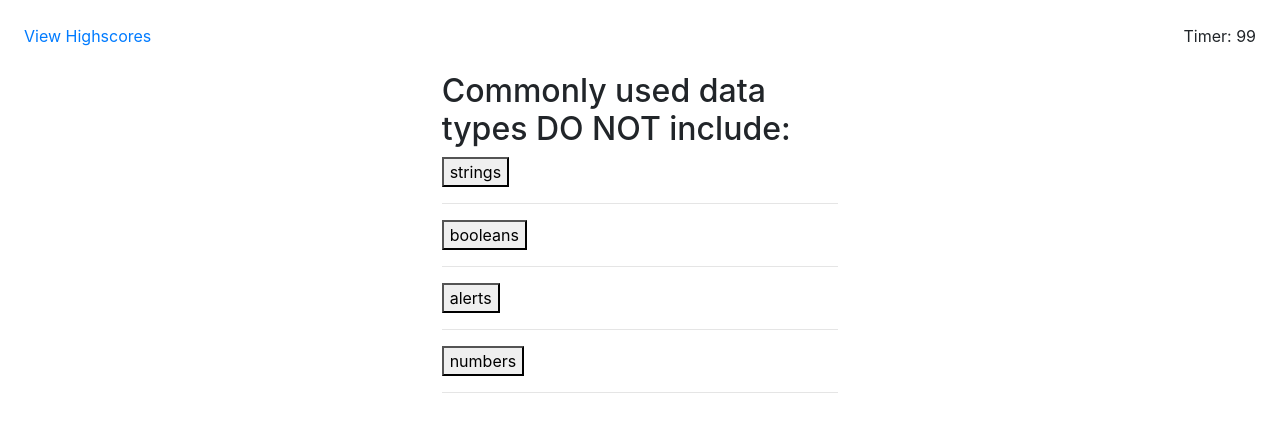
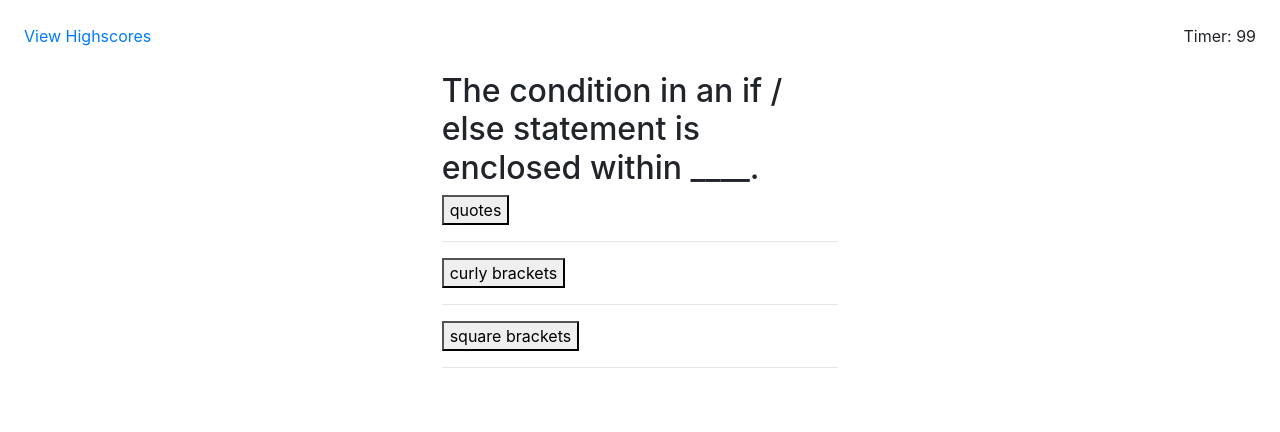
Before and after one commit to jlovejo2/Trivia_quiz, a plain HTML site: page index.html in a window 1280 px wide. Both pictures are taken after a click on the button "Start Quiz". Drawn offline with nearby package versions, Linux system fonts and the light colour scheme.

Commit message:
completed correct answer function which generates second question from right answer

```diff
--- a/index.html
+++ b/index.html
@@ -6,7 +6,12 @@
     <meta http-equiv="X-UA-Compatible" content="ie=edge">
     <link rel="stylesheet" href="https://stackpath.bootstrapcdn.com/bootstrap/4.3.1/css/bootstrap.min.css" integrity="sha384-ggOyR0iXCbMQv3Xipma34MD+dH/1fQ784/j6cY/iJTQUOhcWr7x9JvoRxT2MZw1T" crossorigin="anonymous">
     <title>Trivia Quiz</title>
-
+<!--Link to Bootstrap-->
+<link rel="stylesheet" href="https://stackpath.bootstrapcdn.com/bootstrap/4.3.1/css/bootstrap.min.css" integrity="sha384-ggOyR0iXCbMQv3Xipma34MD+dH/1fQ784/j6cY/iJTQUOhcWr7x9JvoRxT2MZw1T" crossorigin="anonymous">
+<!--Link to CSS style sheet-->
+<link rel="stylesheet" text="text/css" href="css/style.css">
+<!--Link to reset CSS-->
+<link rel="stylesheet" text="text/css" href="reset.css">
 </head>
 <body>
     <div class="container-fluid">
--- a/javascript/javascript.js
+++ b/javascript/javascript.js
@@ -16,6 +16,8 @@ var interval;
 var quiz_content = document.querySelector(".quiz_content");
 var quiz_title = document.querySelector("#quiz_title");
 var quiz_instr = document.getElementById("quiz_instr");
+var wrong = document.querySelector(".answer");
+var correct = document.getElementById("correct_answer");
 // var q1_title = document.questions1.title
 
 console.log(quiz_content);
@@ -24,39 +26,80 @@ console.log(quiz_title);
 
 
 function startQuiz() {
+
+    var x = questions1[0].choices
+
     document.getElementById("timer").innerHTML = "Timer: " + time;
     interval = setInterval(countDown, 1000)
     quiz_title.textContent = questions1[0].title;
     quiz_q = "";
     quizButton.parentNode.removeChild(quizButton);
     quiz_instr.parentNode.removeChild(quiz_instr);
-    var x = questions1[0].choices
-    console.log(x);
-    for (i=0; i < x.length; i++) {
+
+    for (i = 0; i < x.length; i++) {
         var newEl = document.createElement("button");
         var br = document.createElement("br");
         var hr = document.createElement("hr");
         newEl.setAttribute("class", "answer");
+        // newEl.onclick = wrong_answer;
         newEl.innerHTML = x[i];
         quiz_content.appendChild(newEl);
         quiz_content.appendChild(br);
         quiz_content.appendChild(hr);
+
+        if (x[i] === questions1[0].answer) {
+            console.log("woohoo!!");
+            newEl.setAttribute("id", "correct_answer");
+            newEl.onclick = correct_answer(1);
+        }
     }
+    document.getElementById("correct_answer").setAttribute("style", "color: red;");
 }
 
-function countDown(){
+function correct_answer(a) {
+
+    var x = questions1[a].choices;
+    var answer = document.querySelectorAll(".answer");
+
+    quiz_title.textContent = questions1[a].title;
+
+    for (i=0; i < answer.length; i++) {
+    answer[i].innerHTML = x[i];
+
+    if (x[i] === questions1[a].answer) {
+        console.log("woohoo!!");
+        answer[i].removeAttribute(onclick);
+        answer[i].setAttribute("id", "correct_answer");
+        answer[i].onclick = correct_answer(2);
+    } else {
+        answer[i].removeAttribute(onclick);
+        answer[i].removeAttribute("id");
+        answer[i].removeAttribute("style");
+        // answer[i].onclick = wrong_answer.
+    }
+    }
+    document.getElementById("correct_answer").setAttribute("style", "color: red;");
+}
+
+// function wrong_answer()
+
+function countDown() {
     document.getElementById("timer").innerHTML = "Timer: " + time;
 
-        if (time >= 0) {
+    if (time >= 0) {
         // Get timer to countdown continously
         time--;
-        }
-        // If the count down is finished, write some text
-        else {
+    }
+    // If the count down is finished, write some text
+    else {
         clearInterval(time);
         document.getElementById("timer").innerHTML = "EXPIRED";
-        }
+    }
 
 }
 
+
+
 quizButton.addEventListener("click", startQuiz);
+
+console.log(correct);
--- a/javascript/questions.js
+++ b/javascript/questions.js
@@ -8,7 +8,7 @@ var questions1 = [
     },
     {
       title: "The condition in an if / else statement is enclosed within ____.",
-      choices: ["quotes", "curly brackets", "parentheses", "square brackets"],
+      choices: ["quotes", "curly brackets", "square brackets", "parentheses"],
       answer: "parentheses"
     },
    {
```
